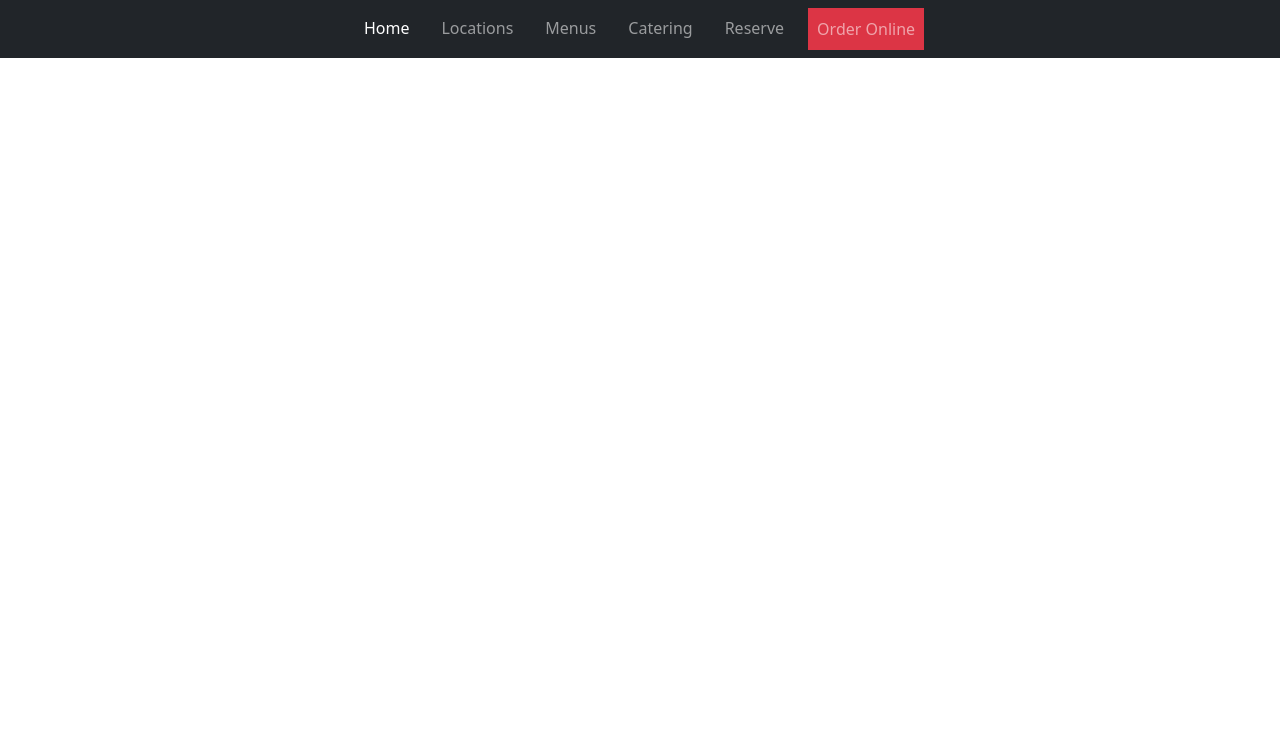
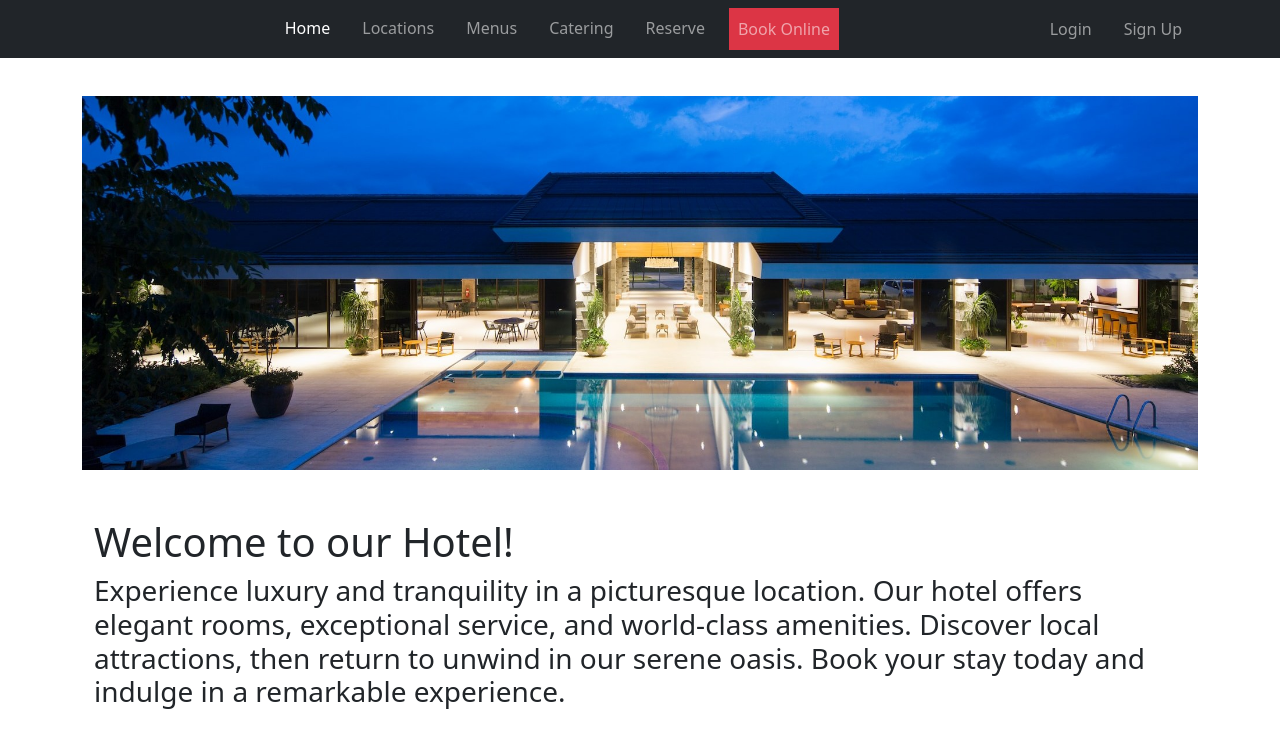
Before and after one commit to DmitryArtamonov/DI-Hotel-project, a Django app: page / in a window 1280 px wide. Shown: the top 748 px of the page. Run offline with Django 4.2, Linux system fonts and the light colour scheme; data that the repository does not hold is empty.

Commit message:
booking page created

```diff
--- a/templates/base.html
+++ b/templates/base.html
@@ -8,6 +8,7 @@
     <title>Torquay Towers</title>
     <link rel="stylesheet" href="https://cdn.jsdelivr.net/npm/bootstrap@5.1.3/dist/css/bootstrap.min.css"
           integrity="sha384-1BmE4kWBq78iYhFldvKuhfTAU6auU8tT94WrHftjDbrCEXSU1oBoqyl2QvZ6jIW3" crossorigin="anonymous">
+    <link rel="stylesheet" href="https://cdn.jsdelivr.net/npm/bootstrap-icons@1.10.5/font/bootstrap-icons.css">
 </head>
 <body class="container pt-5 mt-5">
 
--- a/templates/homepage.html
+++ b/templates/homepage.html
@@ -2,20 +2,38 @@
 
 {% block content %}
 
+    <img src="media/main-image.jpg" class="img-fluid img-rounded w-100" alt="...">
+
+    <div class="container mt-5 mb-5" >
+
+        <h1>
+            Welcome to our Hotel!
+        </h1>
+
+        <h3>
+
+            Experience luxury and tranquility in a picturesque location. Our hotel offers elegant rooms, exceptional service, and world-class amenities. Discover local attractions, then return to unwind in our serene oasis. Book your stay today and indulge in a remarkable experience.
+
+        </h3>
+
+    </div>
+
+
+
     <div class="container">
-    <div class="row">
+        <div class="row justify-content-between">
 
             {% for category in categories %}
 
-        <div class="col-md-4 mb-4">
-            <div class="card border-light" style="width: 18rem;">
+            <div class="col-md-4 mb-4 text-center">
+                <div class="card">
                     <img src="{{ category.picture.url }}" class="card-img-top" alt="...">
                     <div class="card-body">
                         <h5 class="card-title">{{ category }}</h5>
                         <p class="card-text">
                             {% with ''|center:category.persons as range %}
                                 {% for _ in range %}
-                                👤
+                                    <i class="bi bi-person-fill text-secondary"></i>
                                 {% endfor %}
                             {% endwith %}
                         </p>
--- a/templates/navbar.html
+++ b/templates/navbar.html
@@ -25,7 +25,16 @@
           <a class="nav-link mx-2" href="#">Reserve</a>
         </li>
         <li class="nav-item">
-                <a class="nav-link mx-2 btn rounded-0 btn-danger" href="#">Order Online</a>
+          <a class="nav-link mx-2 btn rounded-0 btn-danger" href="#">Book Online</a>
+        </li>
+      </ul>
+
+      <ul class="navbar-nav">
+        <li class="nav-item">
+          <a class="nav-link mx-2" href="#">Login</a>
+        </li>
+        <li class="nav-item">
+          <a class="nav-link mx-2" href="#">Sign Up</a>
         </li>
       </ul>
     </div>
--- a/visitors/admin.py
+++ b/visitors/admin.py
@@ -6,3 +6,4 @@ admin.site.register(User)
 admin.site.register(RoomCategory)
 admin.site.register(Room)
 admin.site.register(Visitor)
+admin.site.register(Booking)
--- a/visitors/urls.py
+++ b/visitors/urls.py
@@ -2,5 +2,6 @@ from django.urls import path
 from .views import *
 
 urlpatterns = [
-    path('', home_page)
+    path('', homepage, name='homepage_url'),
+    path('booking/', booking, name='booking_url')
     ]
--- a/visitors/views.py
+++ b/visitors/views.py
@@ -1,6 +1,69 @@
 from django.shortcuts import render
-from .models import RoomCategory
+from .models import RoomCategory, Room, Booking
+from .forms import bookingForm
 
-def home_page(request):
+def homepage(request):
     context = {'categories': RoomCategory.objects.all}
     return render(request, 'homepage.html', context)
+
+
+def booking(request):
+    form = bookingForm()
+    available = []
+
+    if request.method == "POST":
+        print(request.POST)
+
+        # search form handling
+        if 'find_button' in request.POST:
+            form = bookingForm(request.POST)
+            if form.is_valid():
+                check_in = form.cleaned_data['check_in']
+                check_out = form.cleaned_data['check_out']
+                persons = form.cleaned_data['persons']
+                booking_rooms = form.cleaned_data['rooms']
+
+                # finding free rooms
+                for category in RoomCategory.objects.all():
+                    rooms = Room.objects.filter(category=category)
+                    available_rooms = len(rooms)
+                    for room in rooms:
+                        if Booking.objects.filter(
+                                rooms=room,
+                                check_out__gt=check_in,
+                                check_in__lt=check_out
+                                ):
+                            available_rooms -= 1
+                    if available_rooms > 0:
+                        available.append({
+                            'category':category,
+                            'options': list(range(min(available_rooms, booking_rooms) + 1))
+                        })
+
+        # booking form handling
+        elif 'booking_button' in request.POST:
+            print('booking')
+
+            categories = RoomCategory.objects.all()
+            places = 0
+            for category in categories:
+                quantity = request.POST.get(f'quantity{category.id}')
+                places += quantity * category.persons
+
+            # check capacity:
+            if places < persons:
+                pass
+
+
+            # Redirect or render a response
+            # return redirect('booking_success')  # Example: redirect to a success page
+
+
+
+
+
+    context = {
+        'form': form,
+        'available': available
+        }
+    return render(request, 'booking.html', context)
```
Also changed, not shown: templates/booking.html (added, +65 -0 lines), visitors/forms.py (added, +26 -0 lines), visitors/models.py (+13 -0 lines), media/main-image.jpg (added), visitors/migrations/0004_booking.py (added), visitors/migrations/0005_rename_date_from_booking_check_in_and_more.py (added). Lines whose indentation alone changed are shown as unchanged.
